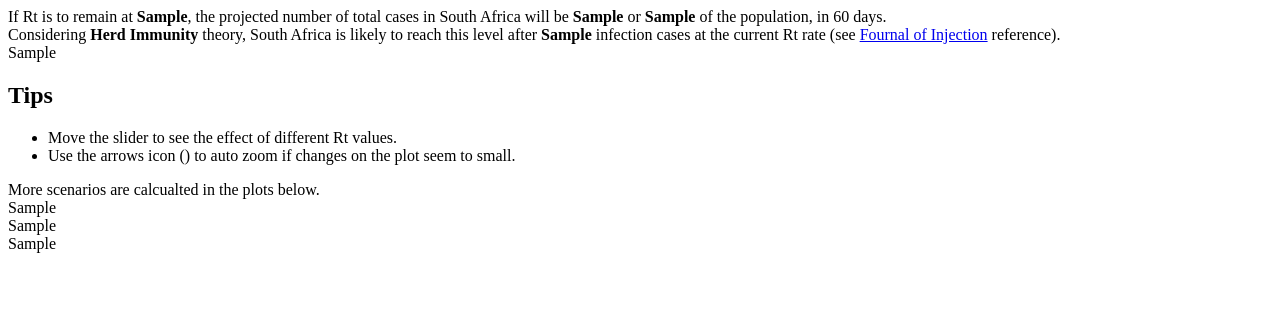
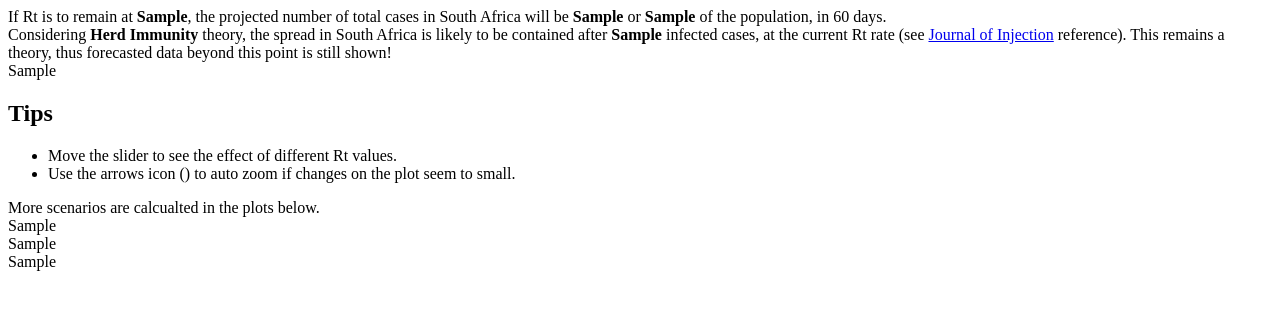
Before and after one commit to vhschalk/Covid19TrendsZA, a Django app: template dashboard/templates/forecast.html in a window 1280 px wide. Shown: the top 310 px of the page. Run offline with Django 3.2, Linux system fonts and the light colour scheme; the template is opened without the code that fills it: most values are stand-ins (such as "Sample title", 1, 10 or a date in 2020).

Commit message:
Update herd immunity disclaimer

```diff
--- a/dashboard/templates/forecast.html
+++ b/dashboard/templates/forecast.html
@@ -7,9 +7,10 @@
       in 60 days.
     </div>
     <div>
-      Considering <strong>Herd Immunity</strong> theory, South Africa is likely to
-      reach this level after <strong>{{ content.future_immune }}</strong> infection cases at the current
-      Rt rate (see <a href="#ref1">Fournal of Injection</a> reference).
+      Considering <strong>Herd Immunity</strong> theory, the spread in South Africa is likely to
+      be contained after <strong>{{ content.future_immune }}</strong> infected cases, at the current
+      Rt rate (see <a href="#ref1">Journal of Injection</a> reference). This remains a theory, thus
+      forecasted data beyond this point is still shown!
     </div>
   </section>
 
--- a/dashboard/templates/home.html
+++ b/dashboard/templates/home.html
@@ -196,7 +196,7 @@
     </div>
 
     <div class="content">
-      Last calculated on: <strong>{{ content.latest_rt1date }}</strong>.
+      Last calculated on {{ content.latest_rt1date }}.
     </div>
 
     <div class="content">{{ content.plot_rt_states|safe }}</div>
```
